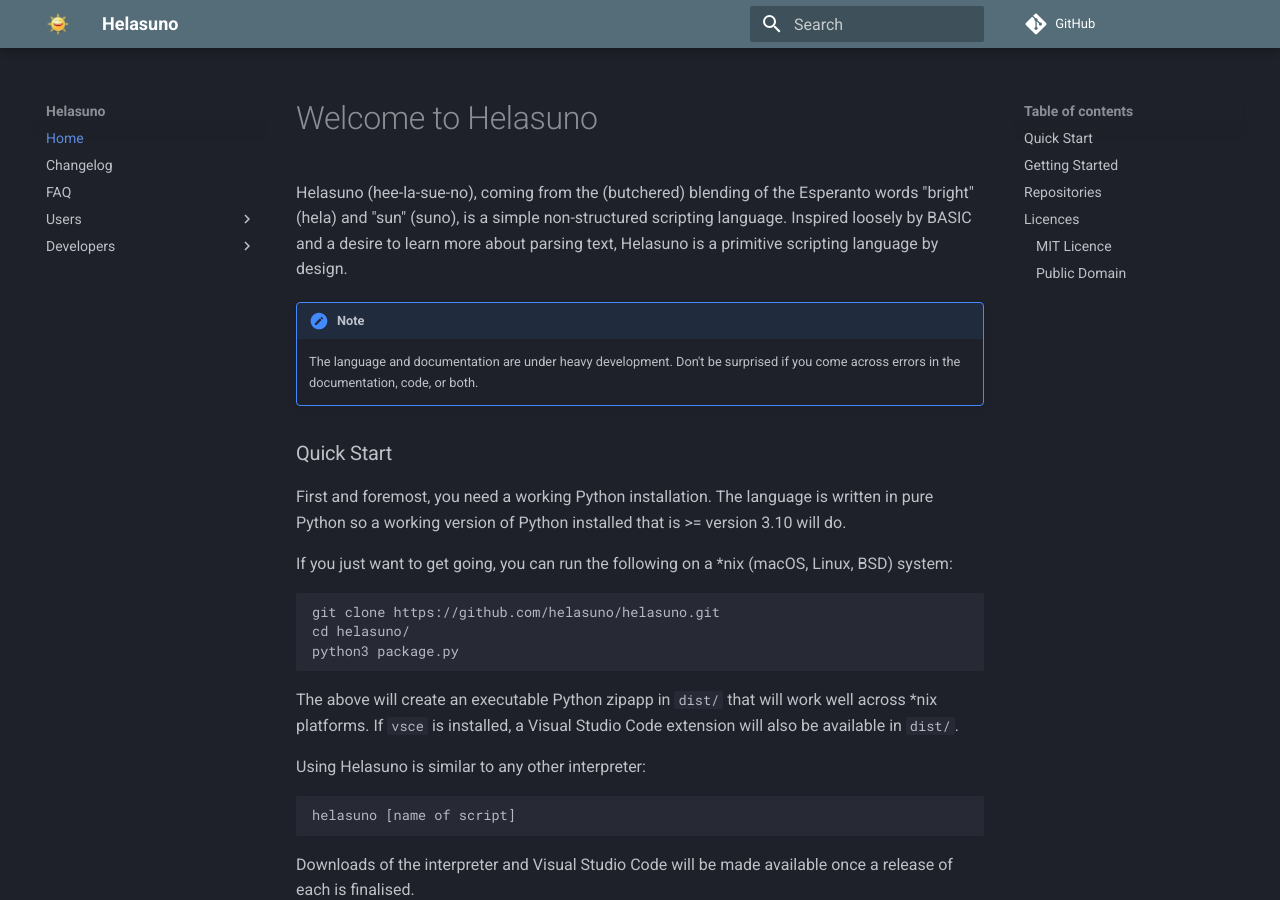
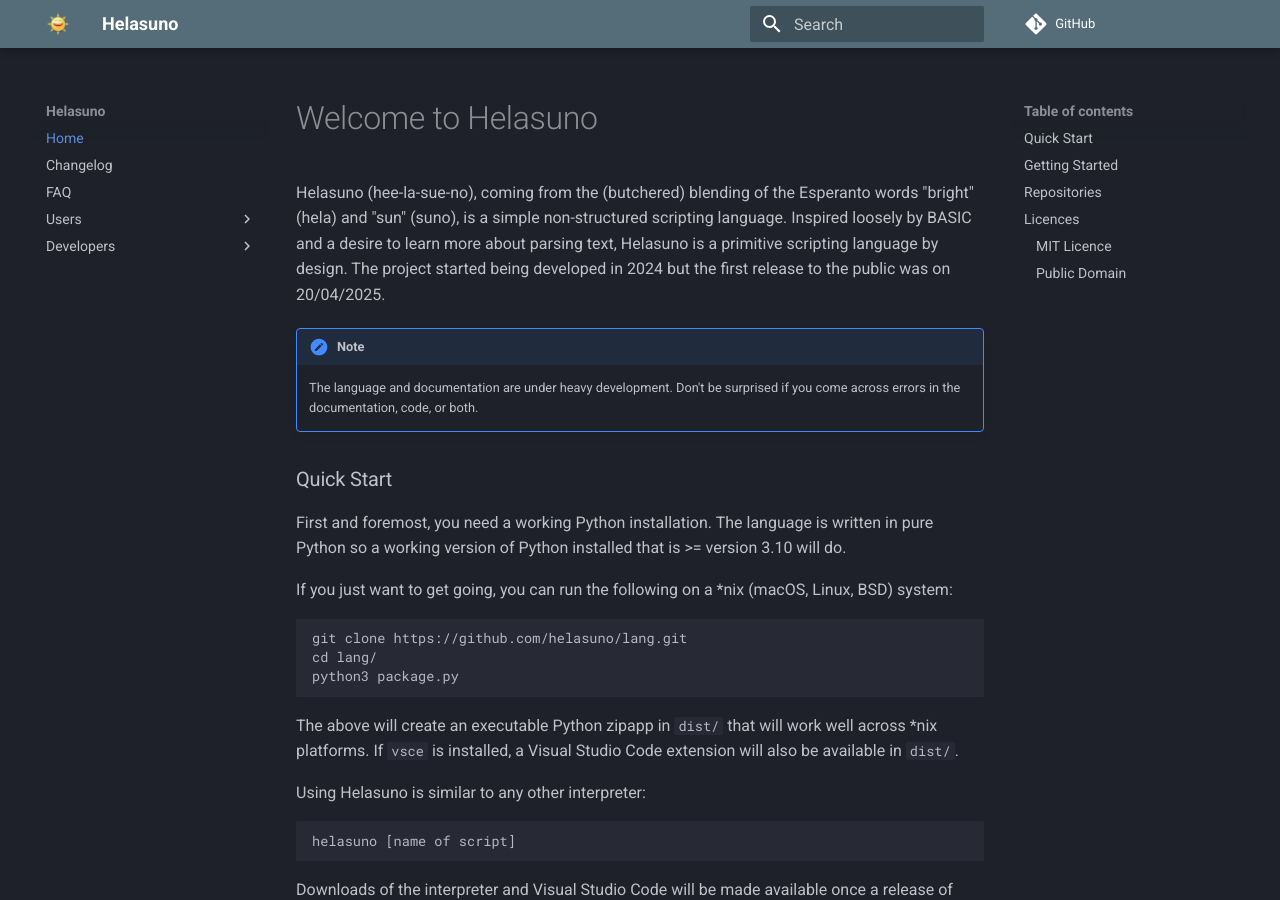
Before and after one commit to helasuno/webpage, an MkDocs documentation site: the page built from docs/index.md, in a window 1280 px wide and 900 px high. Built offline with MkDocs 1.6.1 and Material for MkDocs 9.7.7, drawn with Linux system fonts in a browser that asks for light colours; comment, search, counter and statistics services are not loaded.

Commit message:
Fix to the quick start and project date info.

```diff
--- a/docs/index.md
+++ b/docs/index.md
@@ -1,5 +1,5 @@
 # Welcome to Helasuno
-Helasuno (hee-la-sue-no), coming from the (butchered) blending of the Esperanto words "bright" (hela) and "sun" (suno), is a simple non-structured scripting language. Inspired loosely by BASIC and a desire to learn more about parsing text, Helasuno is a primitive scripting language by design.
+Helasuno (hee-la-sue-no), coming from the (butchered) blending of the Esperanto words "bright" (hela) and "sun" (suno), is a simple non-structured scripting language. Inspired loosely by BASIC and a desire to learn more about parsing text, Helasuno is a primitive scripting language by design. The project started being developed in 2024 but the first release to the public was on 20/04/2025.
 
 !!! Note
 
@@ -10,8 +10,8 @@ First and foremost, you need a working Python installation. The language is writ
 
 If you just want to get going, you can run the following on a *nix (macOS, Linux, BSD) system:
 
-    git clone https://github.com/helasuno/helasuno.git
-    cd helasuno/
+    git clone https://github.com/helasuno/lang.git
+    cd lang/
     python3 package.py
 
 The above will create an executable Python zipapp in `dist/` that will work well across *nix platforms. If `vsce` is installed, a Visual Studio Code extension will also be available in `dist/`.
```
